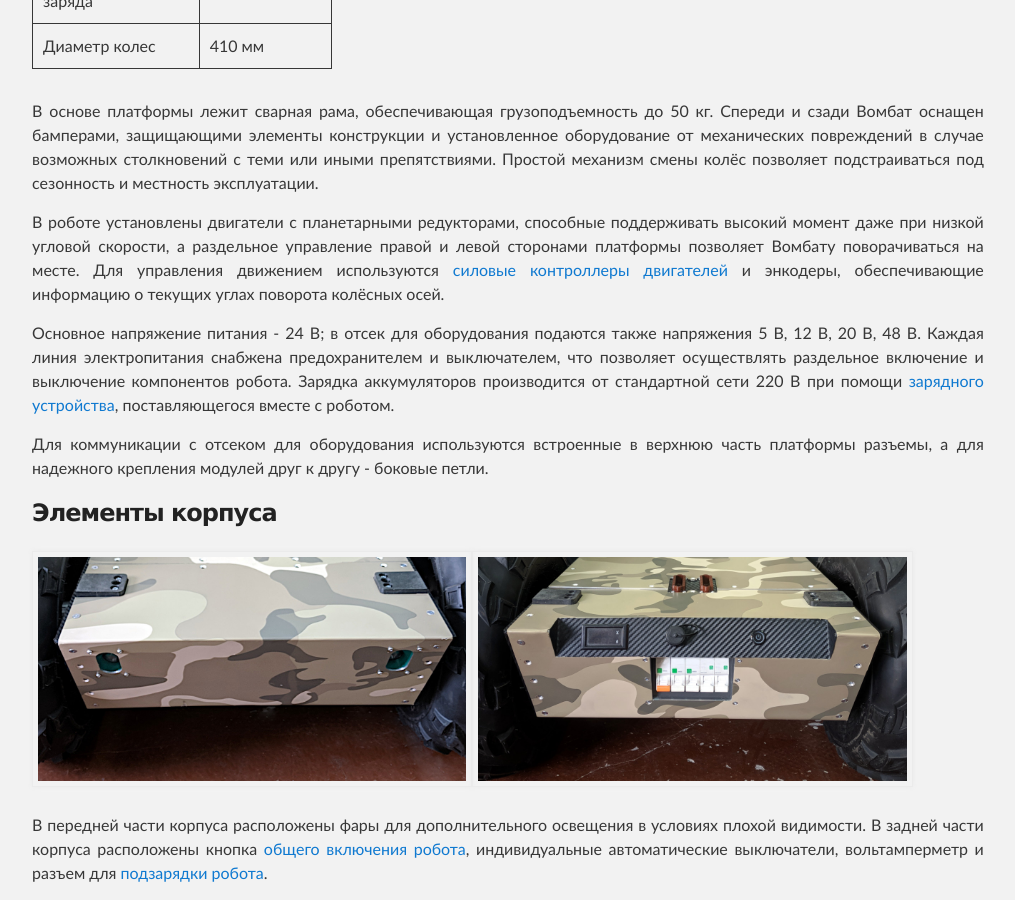
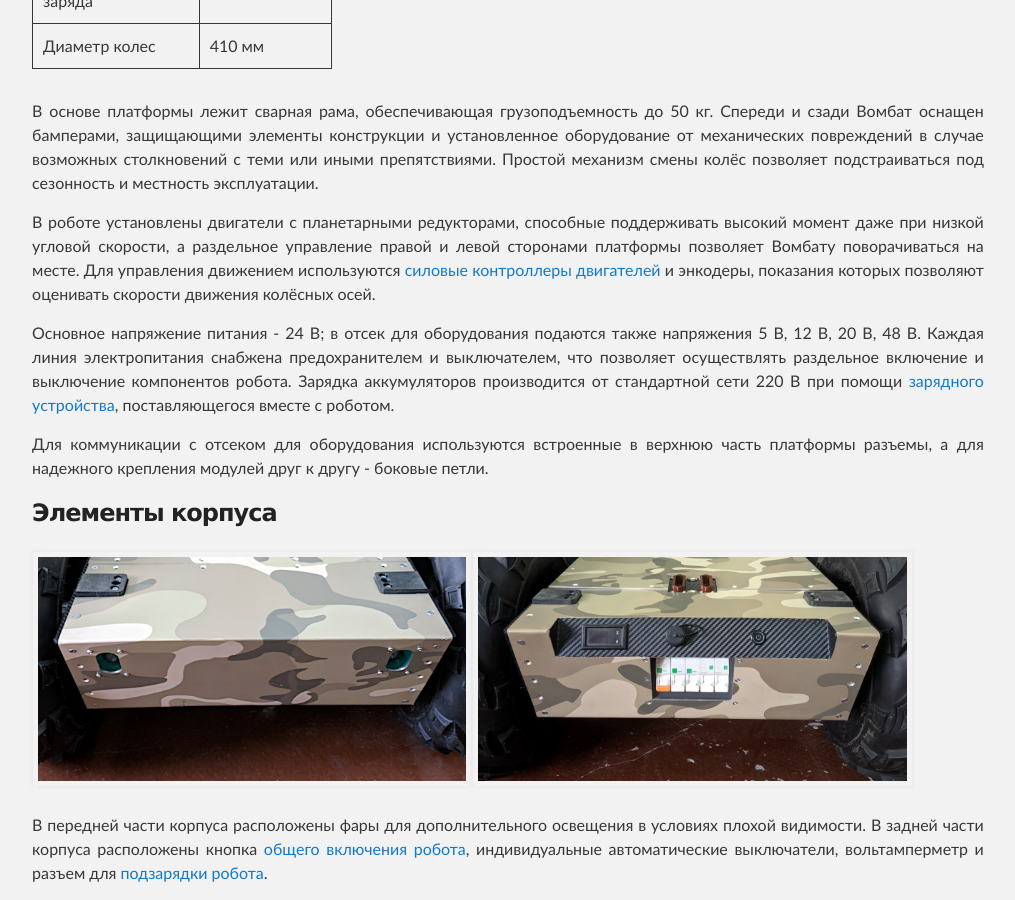
Before and after one commit to kb-avrora/wombat-robot, a Jekyll site: the page built from docs/about/chassis.md, in a window 1280 px wide and 900 px high, scrolled down 889 px. Shown: the whole window, without its empty margins (235-1250 px from the left). Built offline with Jekyll 4.4.1, drawn with Linux system fonts in a browser that asks for light colours; the repository's description, which GitHub fills in, is left out.

Commit message:
Add fixed and improvements

```diff
--- a/_config.yml
+++ b/_config.yml
@@ -1,4 +1,4 @@
 title: Робот Вомбат
-description:
+description: ""
 show_downloads: false
 theme: jekyll-theme-slate
--- a/_layouts/default.html
+++ b/_layouts/default.html
@@ -8,7 +8,7 @@
 
     <!-- Navgoco sidebar -->
     <!-- Load JQuery -->
-  	<script type="text/javascript" src="http://code.jquery.com/jquery-latest.min.js"></script>
+  	<script type="text/javascript" src="https://code.jquery.com/jquery-latest.min.js"></script>
   	<!-- Load jquery.cookie plugin (optional) -->
   	<script type="text/javascript" src="/wombat-robot/navgoco/src/jquery.cookie.js"></script>
   	<!-- Load jquery.navgoco plugin js and css files -->
--- a/docs/about/chassis.md
+++ b/docs/about/chassis.md
@@ -50,7 +50,7 @@ title: Базовая платформа
 
 В основе платформы лежит сварная рама, обеспечивающая грузоподъемность до 50 кг. Спереди и сзади Вомбат оснащен бамперами, защищающими элементы конструкции и установленное оборудование от механических повреждений в случае возможных столкновений с теми или иными препятствиями. Простой механизм смены колёс позволяет подстраиваться под сезонность и местность эксплуатации.
 
-В роботе установлены двигатели с планетарными редукторами, способные поддерживать высокий момент даже при низкой угловой скорости, а раздельное управление правой и левой сторонами платформы позволяет Вомбату поворачиваться на месте. Для управления движением используются [силовые контроллеры двигателей](#контроллеры-двигателей) и энкодеры, обеспечивающие информацию о текущих углах поворота колёсных осей.
+В роботе установлены двигатели с планетарными редукторами, способные поддерживать высокий момент даже при низкой угловой скорости, а раздельное управление правой и левой сторонами платформы позволяет Вомбату поворачиваться на месте. Для управления движением используются [силовые контроллеры двигателей](#контроллеры-двигателей) и энкодеры, показания которых позволяют оценивать скорости движения колёсных осей.
 
 Основное напряжение питания - 24 В; в отсек для оборудования подаются также напряжения 5 В, 12 В, 20 В, 48 В. Каждая линия электропитания снабжена предохранителем и выключателем, что позволяет осуществлять раздельное включение и выключение компонентов робота. Зарядка аккумуляторов производится от стандартной сети 220 В при помощи [зарядного устройства](/wombat-robot/docs/basics/charging.html#зарядное-устройство), поставляющегося вместе с роботом.
 
```
Also changed, not shown: index.md (+1 -1 lines).
